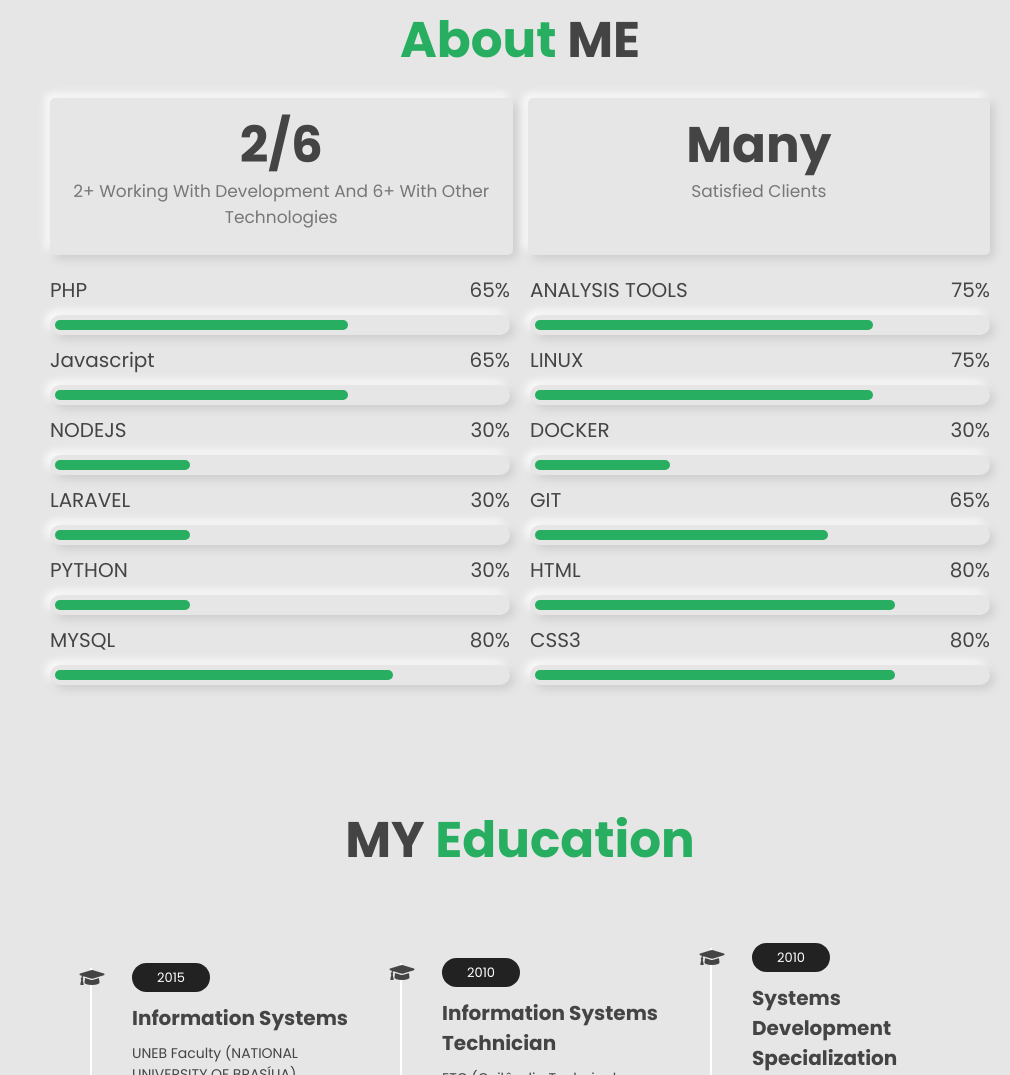
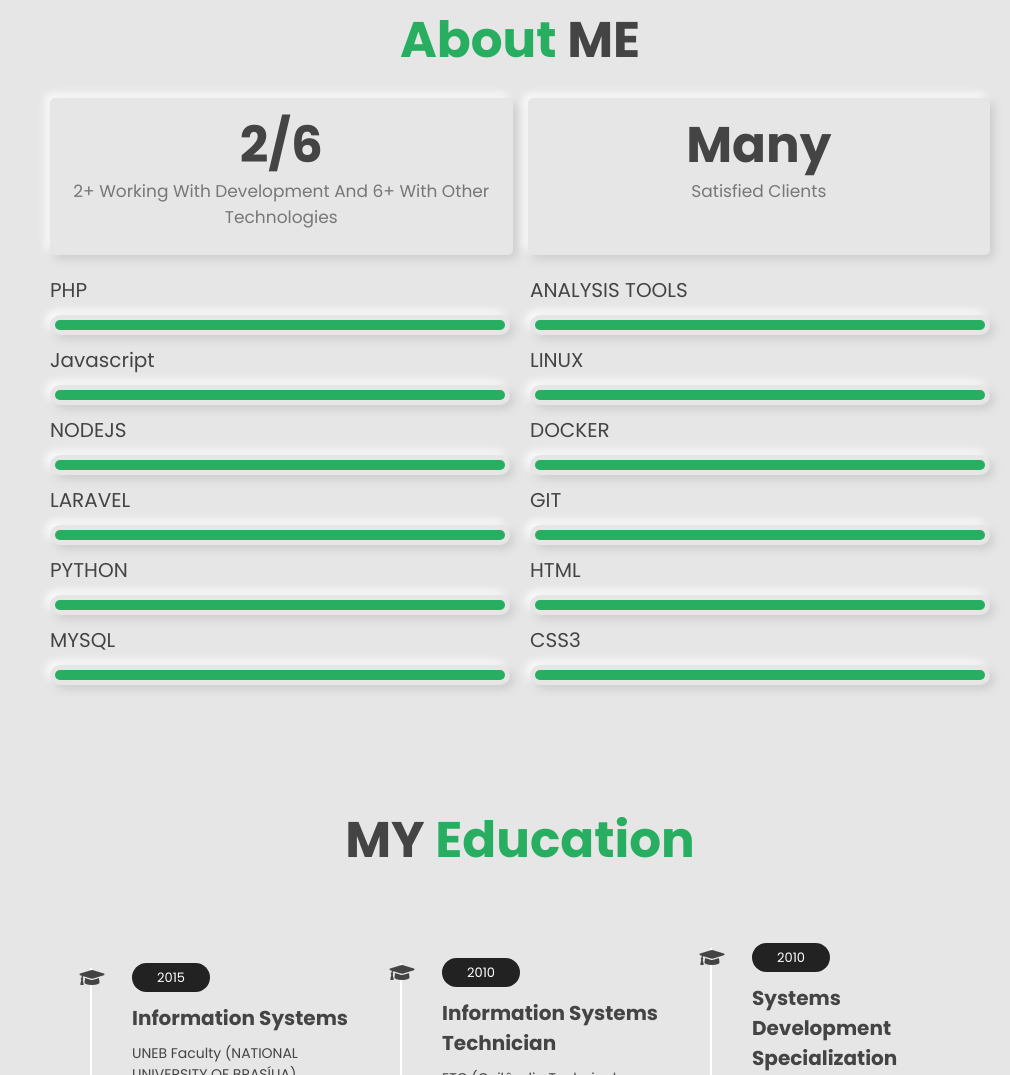
Before and after one commit to wagner30023/portifolio, a plain HTML site: page index.html in a window 1280 px wide. Shown: the part 817-1892 px from the top of the page, without its empty margins (270-1280 px from the left). Drawn offline with nearby package versions, Linux system fonts and the light colour scheme.

Commit message:
projeto portifolio

```diff
--- a/css/style.css
+++ b/css/style.css
@@ -325,7 +325,7 @@ section{
 }
 
 .about .row .progress .bar-2-2 span{
-    width: 89%;
+    width: 100%;
 }
 
 .about .row .progress .bar-2-3 span{
--- a/index.html
+++ b/index.html
@@ -94,43 +94,43 @@
 
         <div class="progress">
 
-            <h3> PHP <span>65%</span> </h3>
-            <div class="bar bar-1-1"><span></span></div>
+            <h3> PHP <span></span> </h3>
+            <div class="bar bar-2-2"><span></span></div>
 
-            <h3> javascript <span>65%</span> </h3>
-            <div class="bar bar-1-1"><span></span></div>
+            <h3> javascript <span></span> </h3>
+            <div class="bar bar-2-2"><span></span></div>
 
-            <h3> NODEJS <span>30%</span> </h3>
-            <div class="bar bar-1-0"><span></span></div>
+            <h3> NODEJS <span></span> </h3>
+            <div class="bar bar-2-2"><span></span></div>
 
-            <h3> LARAVEL <span>30%</span> </h3>
-            <div class="bar bar-1-0"><span></span></div>
+            <h3> LARAVEL <span></span> </h3>
+            <div class="bar bar-2-2"><span></span></div>
 
-            <h3> PYTHON <span>30%</span> </h3>
-            <div class="bar bar-1-0"><span></span></div>
+            <h3> PYTHON <span></span> </h3>
+            <div class="bar bar-2-2"><span></span></div>
 
-            <h3> MYSQL <span>80%</span> </h3>
-            <div class="bar bar-2-3"><span></span></div>
+            <h3> MYSQL <span></span> </h3>
+            <div class="bar bar-2-2"><span></span></div>
 
         </div>
         <div class="progress">
-            <h3> ANALYSIS TOOLS <span>75%</span> </h3>
-            <div class="bar bar-2-3"><span></span></div>
+            <h3> ANALYSIS TOOLS <span></span> </h3>
+            <div class="bar bar-2-2"><span></span></div>
 
-            <h3> LINUX <span>75%</span> </h3>
-            <div class="bar bar-2-3"><span></span></div>
+            <h3> LINUX <span></span> </h3>
+            <div class="bar bar-2-2"><span></span></div>
 
-            <h3> DOCKER <span>30%</span> </h3>
-            <div class="bar bar-1-0"><span></span></div>
+            <h3> DOCKER <span></span> </h3>
+            <div class="bar bar-2-2"><span></span></div>
 
-            <h3> GIT <span>65%</span> </h3>
-            <div class="bar bar-1-1"><span></span></div>
+            <h3> GIT <span></span> </h3>
+            <div class="bar bar-2-2"><span></span></div>
 
-            <h3> HTML <span>80%</span> </h3>
-            <div class="bar bar-2-1"><span></span></div>
+            <h3> HTML <span></span> </h3>
+            <div class="bar bar-2-2"><span></span></div>
 
-            <h3> CSS3 <span>80%</span> </h3>
-            <div class="bar bar-2-1"><span></span></div>
+            <h3> CSS3 <span></span> </h3>
+            <div class="bar bar-2-2"><span></span></div>
 
 
         </div>
--- a/js/script.js
+++ b/js/script.js
@@ -1,22 +1,12 @@
 $(document).ready(function(){
-	// $('#menu').click(function(){
-    //     $(this).toggleClass('fa-times');
-    //     $('header').toggleClass('toggle');
-    // });
-
-    // $(window).on('scroll load',function(){
-    //     $('#menu').removeClass('fa-times');
-    //     $('header').removeClass('toggle');
-
-
-        if($(window).scrollTop() > 0){
-            $('.top').show();
-        } else {
-            $('.top').hide();
-        }
+    if($(window).scrollTop() > 0){
+        $('.top').show();
+    } else {
+        $('.top').hide();
+    }
         $('#menu').hide();
         $('.top').show();
-    // });
+
 
     // smooth scrolling
     $('a[href*="#"]').on('click',function(e){
```
